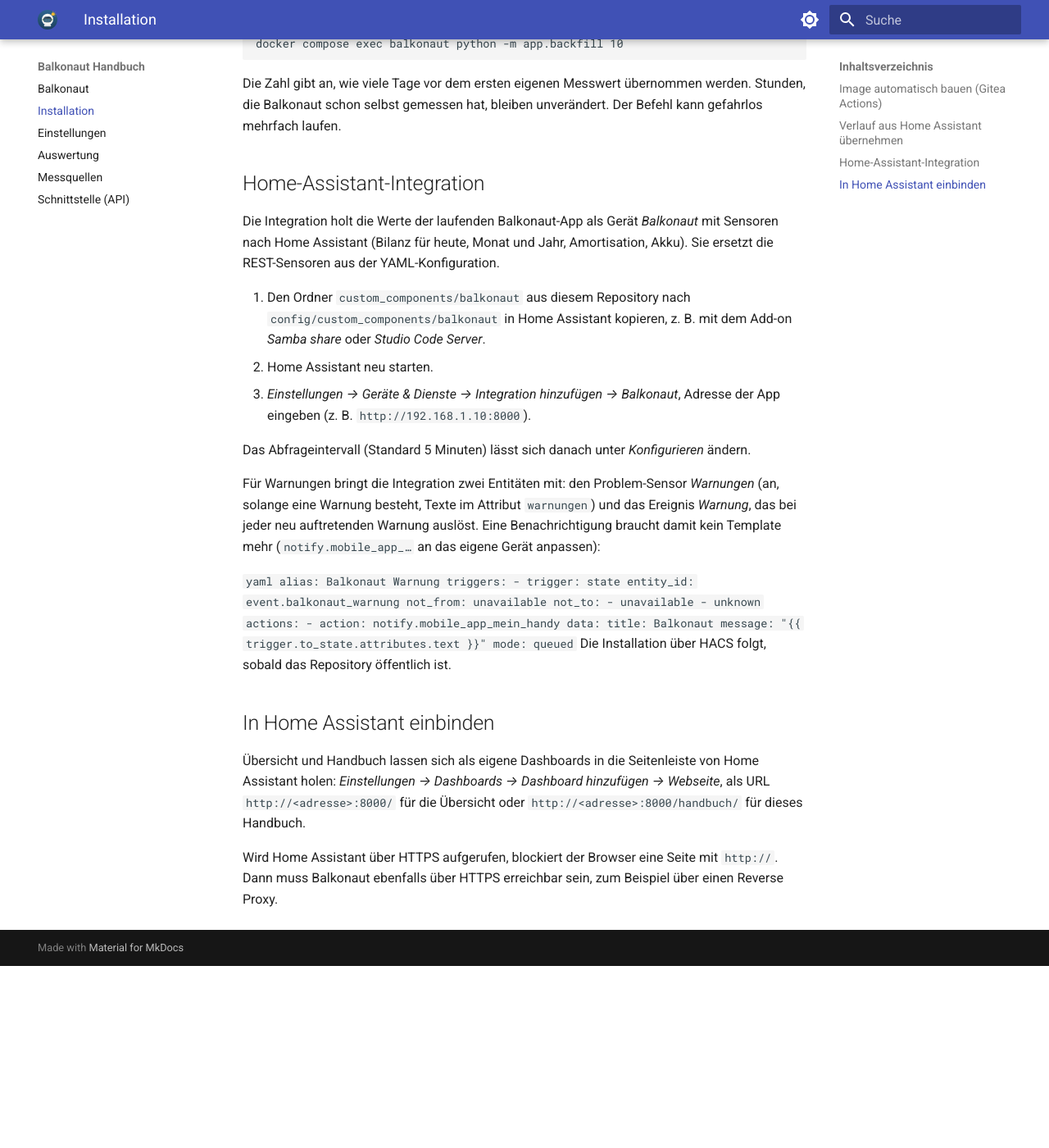
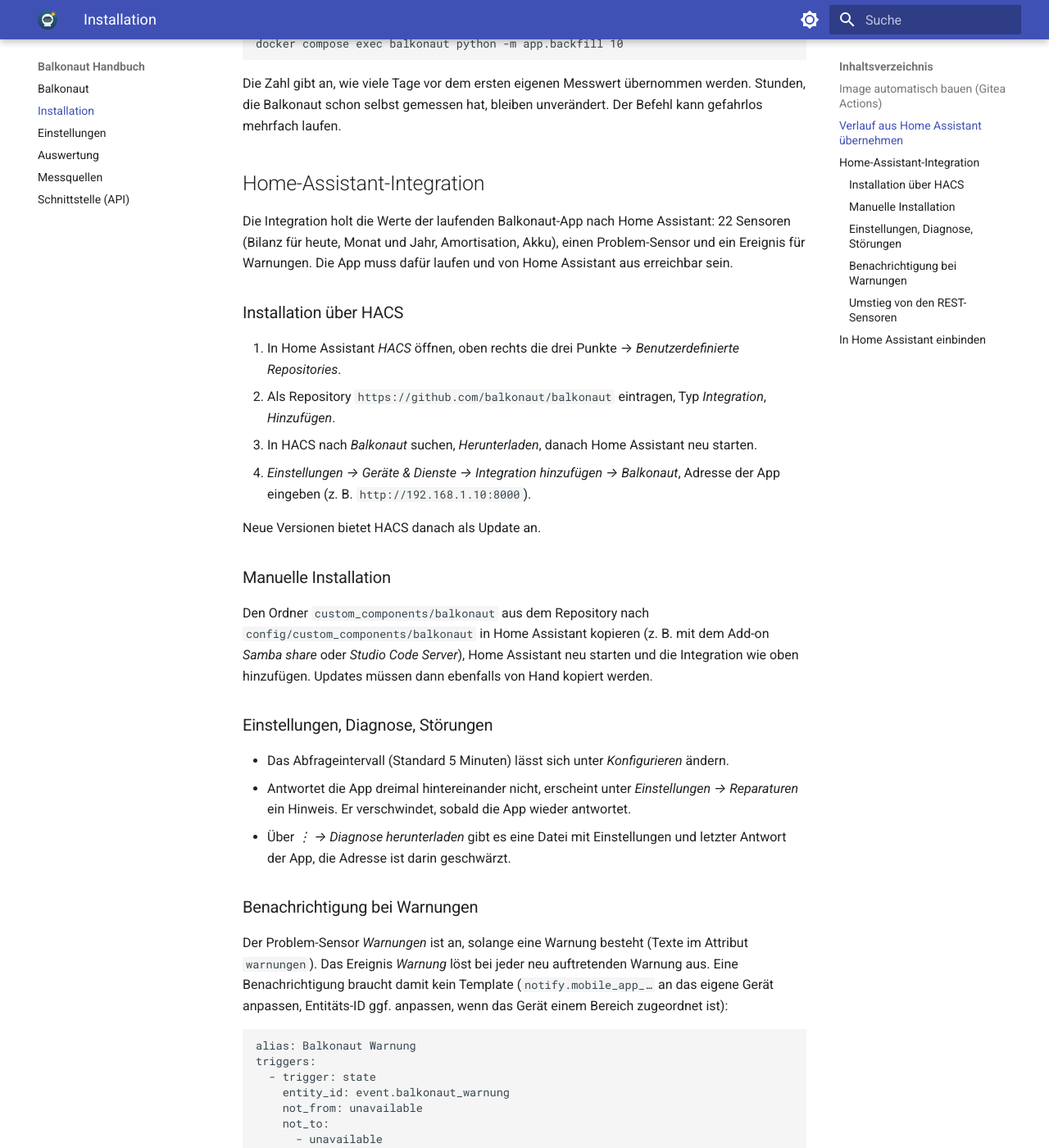
Before and after one commit to balkonaut/balkonaut, an MkDocs documentation site: the page built from docs/installation.md, in a window 1280 px wide and 1400 px high, scrolled down 1280 px. Shown: the whole window at 82% size. Built offline with MkDocs 1.6.1 and Material for MkDocs 9.7.7, drawn with Linux system fonts in a browser that asks for light colours; before the commit the page ends 2458 px from its top, so only the background shows below that; some of the changed text lies outside the part shown.

Commit message:
HACS- und hassfest-Prüfung auf GitHub, Handbuch zur Integration
GitHub Actions prüft die Integration bei jedem Push und täglich mit der
HACS-Action (ohne Markenverzeichnis) und hassfest. Handbuch: Installation
über HACS und von Hand, Einstellungen, Diagnose, Reparaturhinweis,
Benachrichtigung, Umstieg von den REST-Sensoren; dabei einen
Formatierungsfehler im Abschnitt behoben. README: Hinweis auf HACS,
Stand der Phasen.

Closes #48, refs #47

````diff
--- a/docs/installation.md
+++ b/docs/installation.md
@@ -64,20 +64,40 @@
 
 ## Home-Assistant-Integration
 
-Die Integration holt die Werte der laufenden Balkonaut-App als Gerät *Balkonaut* mit Sensoren nach Home Assistant
-(Bilanz für heute, Monat und Jahr, Amortisation, Akku). Sie ersetzt die REST-Sensoren aus der YAML-Konfiguration.
+Die Integration holt die Werte der laufenden Balkonaut-App nach Home Assistant: 22 Sensoren (Bilanz für heute,
+Monat und Jahr, Amortisation, Akku), einen Problem-Sensor und ein Ereignis für Warnungen. Die App muss dafür
+laufen und von Home Assistant aus erreichbar sein.
 
-1. Den Ordner `custom_components/balkonaut` aus diesem Repository nach `config/custom_components/balkonaut` in
-   Home Assistant kopieren, z. B. mit dem Add-on *Samba share* oder *Studio Code Server*.
-2. Home Assistant neu starten.
-3. *Einstellungen → Geräte & Dienste → Integration hinzufügen → Balkonaut*, Adresse der App eingeben
+### Installation über HACS
+
+1. In Home Assistant *HACS* öffnen, oben rechts die drei Punkte → *Benutzerdefinierte Repositories*.
+2. Als Repository `https://github.com/balkonaut/balkonaut` eintragen, Typ *Integration*, *Hinzufügen*.
+3. In HACS nach *Balkonaut* suchen, *Herunterladen*, danach Home Assistant neu starten.
+4. *Einstellungen → Geräte & Dienste → Integration hinzufügen → Balkonaut*, Adresse der App eingeben
    (z. B. `http://192.168.1.10:8000`).
 
-Das Abfrageintervall (Standard 5 Minuten) lässt sich danach unter *Konfigurieren* ändern.
+Neue Versionen bietet HACS danach als Update an.
 
-Für Warnungen bringt die Integration zwei Entitäten mit: den Problem-Sensor *Warnungen* (an, solange eine Warnung
-besteht, Texte im Attribut `warnungen`) und das Ereignis *Warnung*, das bei jeder neu auftretenden Warnung auslöst.
-Eine Benachrichtigung braucht damit kein Template mehr (`notify.mobile_app_…` an das eigene Gerät anpassen):
+### Manuelle Installation
+
+Den Ordner `custom_components/balkonaut` aus dem Repository nach `config/custom_components/balkonaut` in Home
+Assistant kopieren (z. B. mit dem Add-on *Samba share* oder *Studio Code Server*), Home Assistant neu starten und die
+Integration wie oben hinzufügen. Updates müssen dann ebenfalls von Hand kopiert werden.
+
+### Einstellungen, Diagnose, Störungen
+
+- Das Abfrageintervall (Standard 5 Minuten) lässt sich unter *Konfigurieren* ändern.
+- Antwortet die App dreimal hintereinander nicht, erscheint unter *Einstellungen → Reparaturen* ein Hinweis. Er
+  verschwindet, sobald die App wieder antwortet.
+- Über *⋮ → Diagnose herunterladen* gibt es eine Datei mit Einstellungen und letzter Antwort der App, die Adresse
+  ist darin geschwärzt.
+
+### Benachrichtigung bei Warnungen
+
+Der Problem-Sensor *Warnungen* ist an, solange eine Warnung besteht (Texte im Attribut `warnungen`). Das Ereignis
+*Warnung* löst bei jeder neu auftretenden Warnung aus. Eine Benachrichtigung braucht damit kein Template
+(`notify.mobile_app_…` an das eigene Gerät anpassen, Entitäts-ID ggf. anpassen, wenn das Gerät einem Bereich
+zugeordnet ist):
 
 ```yaml
 alias: Balkonaut Warnung
@@ -94,8 +114,14 @@
       title: Balkonaut
       message: "{{ trigger.to_state.attributes.text }}"
 mode: queued
-``` Die Installation über
-HACS folgt, sobald das Repository öffentlich ist.
+```
+
+### Umstieg von den REST-Sensoren
+
+Wer vorher die REST-Sensoren aus [Schnittstelle](schnittstelle.md) genutzt hat: den `rest:`-Block aus der
+`configuration.yaml` entfernen, Home Assistant neu starten und die verwaisten Einträge (Integration *RESTful*,
+Status *nicht verfügbar*) unter *Einstellungen → Geräte & Dienste → Entitäten* löschen. Danach lassen sich die
+Sensoren der Integration, die wegen belegter Namen auf `_2` enden, umbenennen.
 
 ## In Home Assistant einbinden
 
````
Also changed, not shown: README.md (+5 -2 lines), docs/schnittstelle.md (+3 -0 lines), 1 other file.
